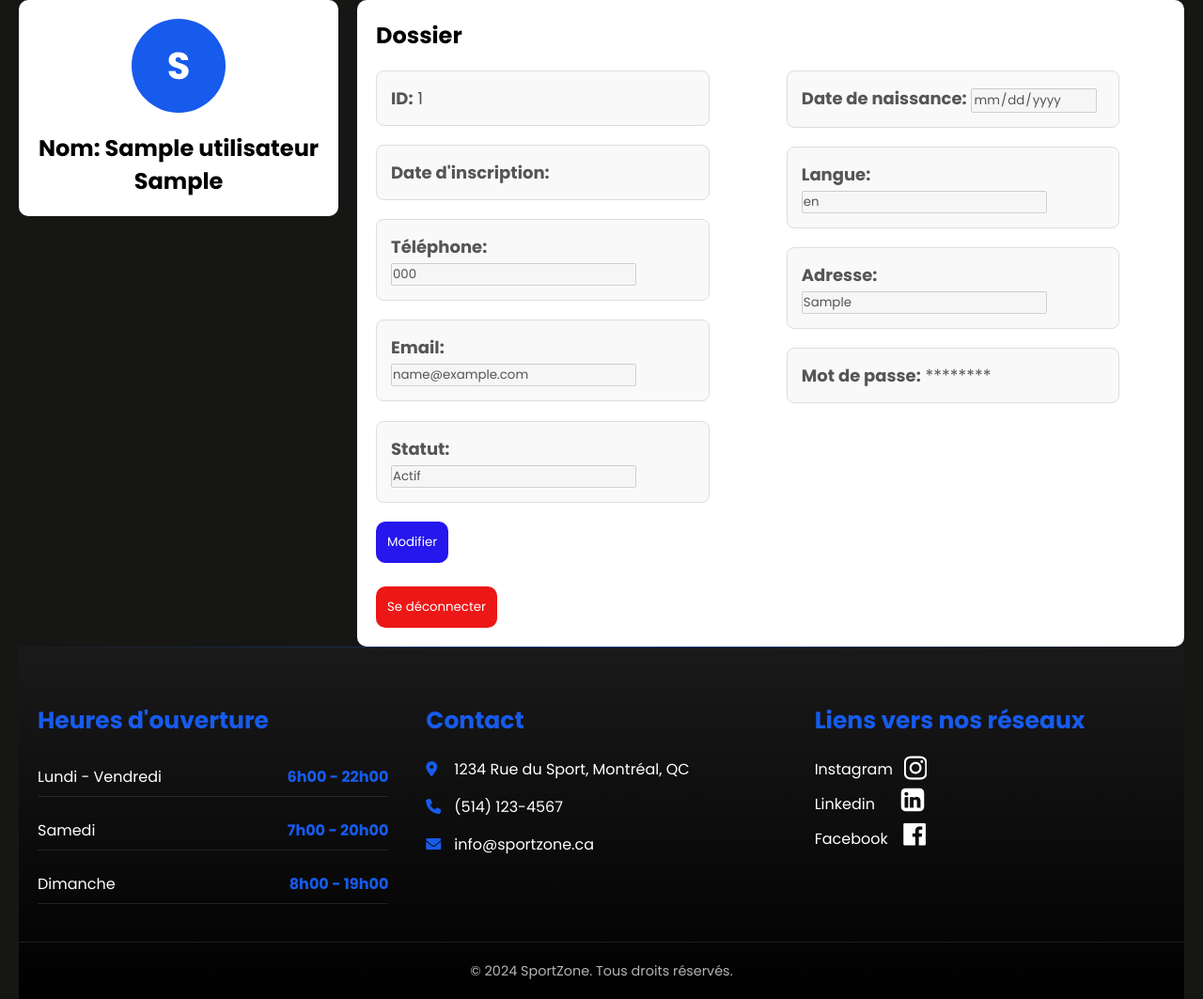
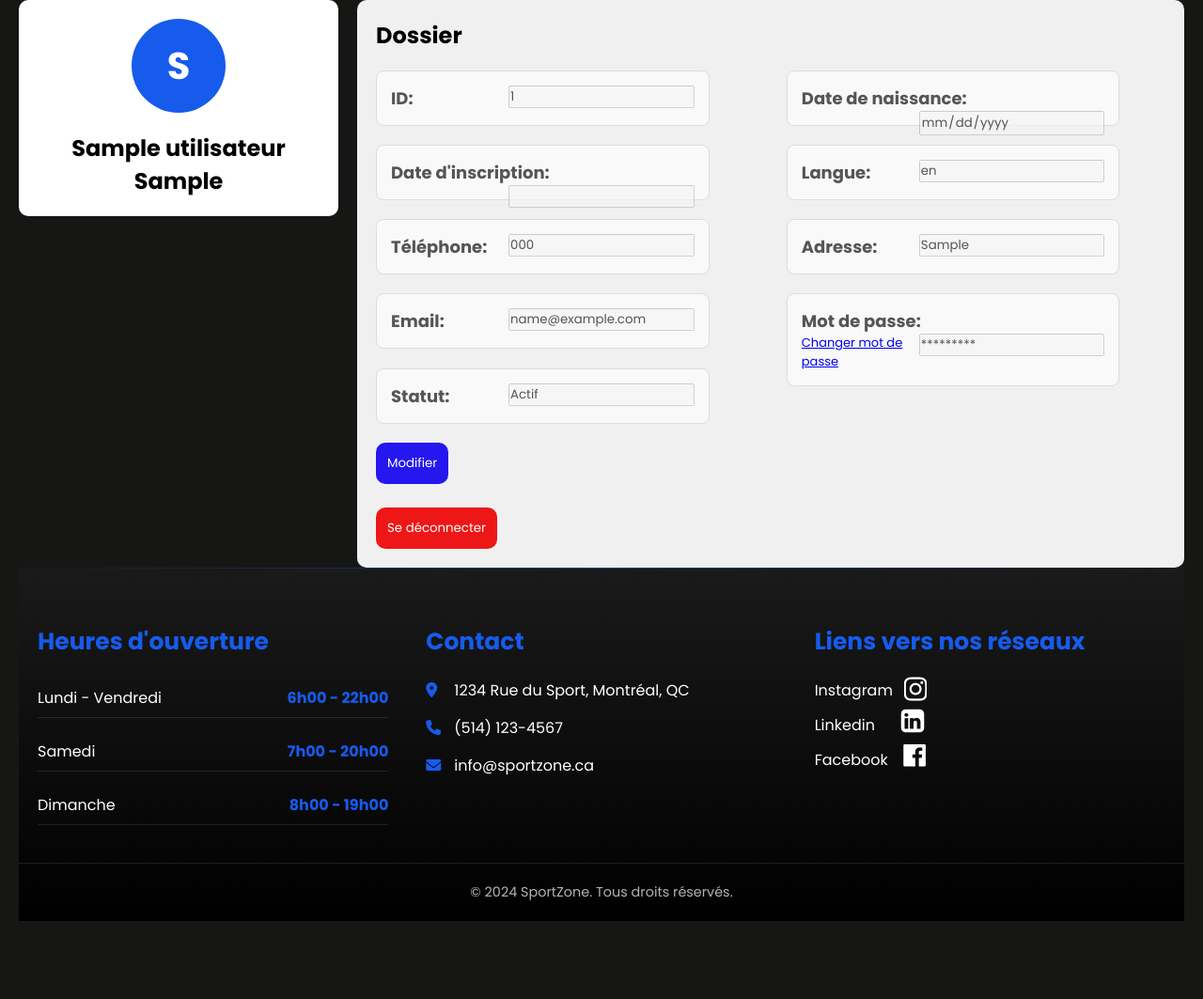
Before and after one commit to trashpcrebirth-DEV/Application-Web-Reservations-, a Node server app: page /profile in a window 1280 px wide. Shown: the part 165-1228 px from the top of the page at 94% size. After the commit the page ends 1145 px from the top, so only its background shows below. Run offline with Node 20, Linux system fonts and the light colour scheme; tables that the repository leaves empty or names only in its code hold one stand-in row (values such as "Sample post").

Commit message:
css profil + ejs

```diff
--- a/public/CSS/profile.css
+++ b/public/CSS/profile.css
@@ -17,6 +17,11 @@ body {
     margin-right: 20px;
     text-align: center;
     height: 20%;
+}
+
+input[type="text"], input[type="email"], [type="date"] {
+    width: 60%;
+    float: right;
 }
 
 .profile-cercle {
--- a/views/pages/profile.ejs
+++ b/views/pages/profile.ejs
@@ -8,7 +8,7 @@
     <link rel="stylesheet" href="../CSS/profile.css">
     <script>
         function enableEdit() {
-            document.querySelectorAll('.editable').forEach(function(element) {
+            document.querySelectorAll('.editable').forEach(function (element) {
                 element.disabled = false; // Enable all editable fields
             });
             document.getElementById('saveButton').style.display = 'inline-block'; // Show the Save button
@@ -23,31 +23,41 @@
         <div class="forme">
             <div class="profile-container">
                 <div class="profile-cercle">
-                <span class="initial"><%= user.nom[0] %></span> <!-- Initiale du nom -->
+                    <span class="initial">
+                        <%= user.nom[0] %>
+                    </span> <!-- Initiale du nom -->
                 </div>
                 <div class="profile-info">
-                <h1>Nom: <%= user.nom %> <%= user.prenom %></h1> <!-- Nom et prénom de l'utilisateur -->
+                    <h1><%= user.nom %>
+                            <%= user.prenom %>
+                    </h1> <!-- Nom et prénom de l'utilisateur -->
                 </div>
             </div>
-        <div class="info-container">
+            <div class="info-container" style="background-color: rgb(240, 240, 240);">
                 <h2>Dossier</h2>
                 <form action="/modifier" method="POST" id="saveForm">
                     <div class="info-row">
                         <div class="info-column">
                             <div class="info-box">
-                            <p><strong>ID:</strong> <%= user.id %></p> <!-- ID de l'utilisateur -->
+                                <p><strong>ID:</strong>
+                                    <input type="text" name="id" value="<%= user.id || '' %>" disabled>
+                                </p> <!-- ID de l'utilisateur -->
                             </div>
                             <div class="info-box">
-                            <p><strong>Date d'inscription:</strong> <%= user.date_inscription ? user.date_inscription.toLocaleDateString() : '' %></p> <!-- Date d'inscription -->
+                                <p><strong>Date d'inscription:</strong>
+                                    <input type="text" name="id" value="<%= user.date_inscription ? user.date_inscription.toLocaleDateString() : '' %>" disabled>
+                                </p> <!-- Date d'inscription -->
                             </div>
                             <div class="info-box">
                                 <p><strong>Téléphone:</strong>
-                                <input type="text" name="telephone" value="<%= user.telephone || '' %>" class="editable" disabled>
+                                    <input type="text" name="telephone" value="<%= user.telephone || '' %>"
+                                        class="editable" disabled>
                                 </p> <!-- Numéro de téléphone -->
                             </div>
                             <div class="info-box">
                                 <p><strong>Email:</strong>
-                                <input type="email" name="email" value="<%= user.email || '' %>" class="editable" disabled>
+                                    <input type="email" name="email" value="<%= user.email || '' %>" class="editable"
+                                        disabled>
                                 </p> <!-- Email -->
                             </div>
                             <div class="info-box">
@@ -59,21 +69,28 @@
                         <div class="info-column">
                             <div class="info-box">
                                 <p><strong>Date de naissance:</strong>
-                                <input type="date" name="date_naissance" value="<%= user.date_naissance ? user.date_naissance.toLocaleDateString() : '' %>" class="editable" disabled>
+                                    <input type="date" name="date_naissance"
+                                        value="<%= user.date_naissance ? user.date_naissance.toLocaleDateString() : '' %>"
+                                        class="editable" disabled>
                                 </p> <!-- Date de naissance -->
                             </div>
                             <div class="info-box">
                                 <p><strong>Langue:</strong>
-                                <input type="text" name="langue" value="<%= user.langue || '' %>" class="editable" disabled>
+                                    <input type="text" name="langue" value="<%= user.langue || '' %>" class="editable"
+                                        disabled>
                                 </p> <!-- Langue -->
                             </div>
                             <div class="info-box">
                                 <p><strong>Adresse:</strong>
-                                <input type="text" name="adresse" value="<%= user.adresse || '' %>" class="editable" disabled>
+                                    <input type="text" name="adresse" value="<%= user.adresse || '' %>" class="editable"
+                                        disabled>
                                 </p> <!-- Adresse -->
                             </div>
                             <div class="info-box">
-                            <p><strong>Mot de passe:</strong> ********</p>
+                                <p><strong>Mot de passe:</strong>
+                                    <input type="text" name="id" value="*********" disabled>
+                                </p>
+                                <p style="font-size: small;"><a href="Mot_de_passe_oublie.html">Changer mot de passe</a></p>
                             </div>
                         </div>
                     </div>
@@ -87,7 +104,8 @@
 
                     <!-- Buttons -->
                     <button type="button" class="modifier" onclick="enableEdit()">Modifier</button> <!-- Modifier -->
-                <button type="submit" class="modifier" id="saveButton" style="display:none;">Sauvegarder</button> <!-- Sauvegarder -->
+                    <button type="submit" class="modifier" id="saveButton" style="display:none;">Sauvegarder</button>
+                    <!-- Sauvegarder -->
                 </form>
 
                 <form action="/deconnexion" method="POST">
```
Lines whose indentation alone changed are shown as unchanged.
